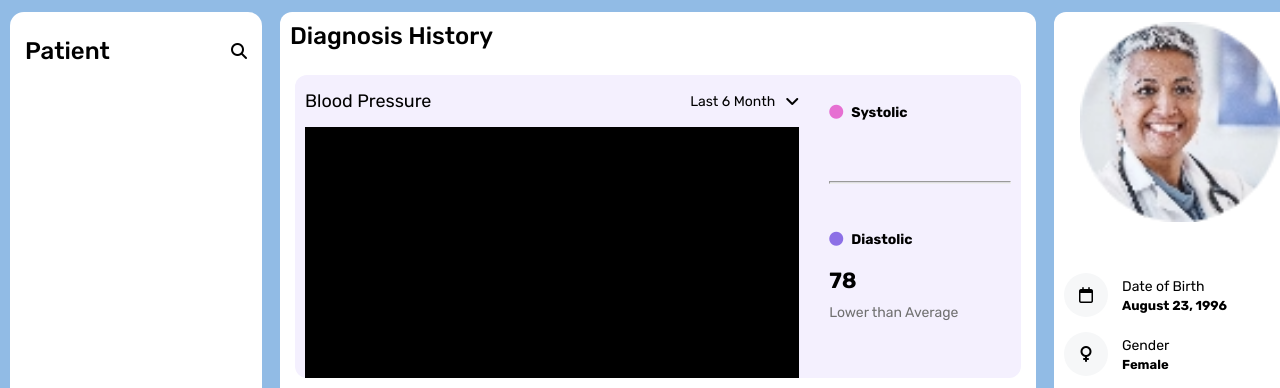
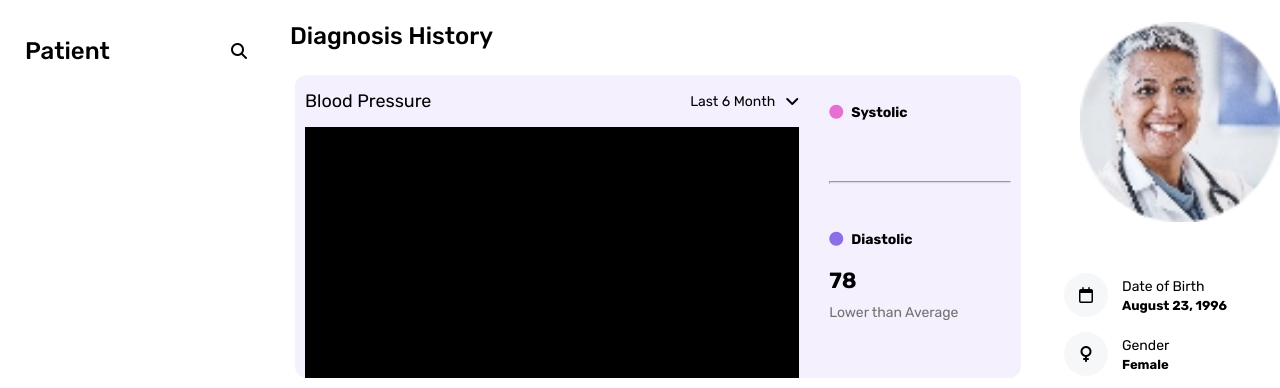
Before and after one commit to Aditya0933/Doctor_Dashboard, a plain HTML site: page index.html in a window 1280 px wide. Shown: the part 71-459 px from the top of the page. Drawn offline with nearby package versions, Linux system fonts and the light colour scheme; no server answers.

Commit message:
Update styles.css background color and max width by 1440 to 1460

```diff
--- a/styles.css
+++ b/styles.css
@@ -1,8 +1,8 @@
 body {
     display: flex;
     font-family: Arial, sans-serif;
-    max-width: 1440px;
-    background-color: #91bbe5;
+    max-width: 1460px;
+/*     background-color: #91bbe5; */
     /* padding: 15px; */
     /* overflow-x: hidden; */
     font-family: "Rubik", sans-serif;
```
